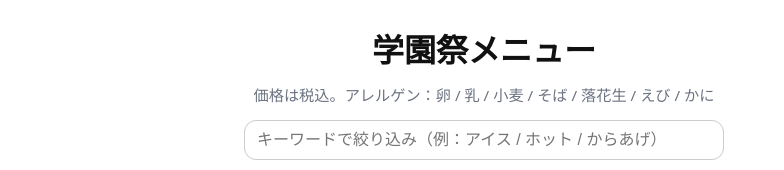
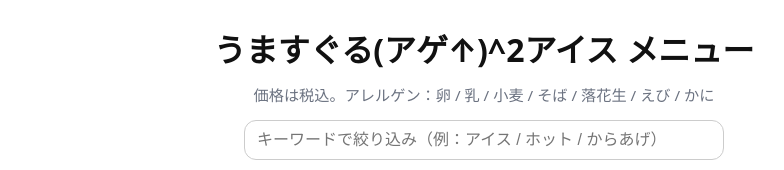
Before and after one commit to umemiyu-katan/sagamihara-fest-yamanaka-lab-menu, a plain HTML site: page index.html in a window 1280 px wide. Shown: the top 170 px of the page, without its empty margins (156-940 px from the left). Drawn offline with Linux system fonts and the light colour scheme.

Commit message:
Update index.html

```diff
--- a/index.html
+++ b/index.html
@@ -60,7 +60,7 @@
 </head>
 <body>
   <header>
-    <h1>学園祭メニュー</h1>
+    <h1>うますぐる(アゲ↑)^2アイス メニュー</h1>
     <div id="notice">価格は税込。アレルゲン：卵 / 乳 / 小麦 / そば / 落花生 / えび / かに</div>
     <div class="search">
       <input id="q" type="search" placeholder="キーワードで絞り込み（例：アイス / ホット / からあげ）" />
```
